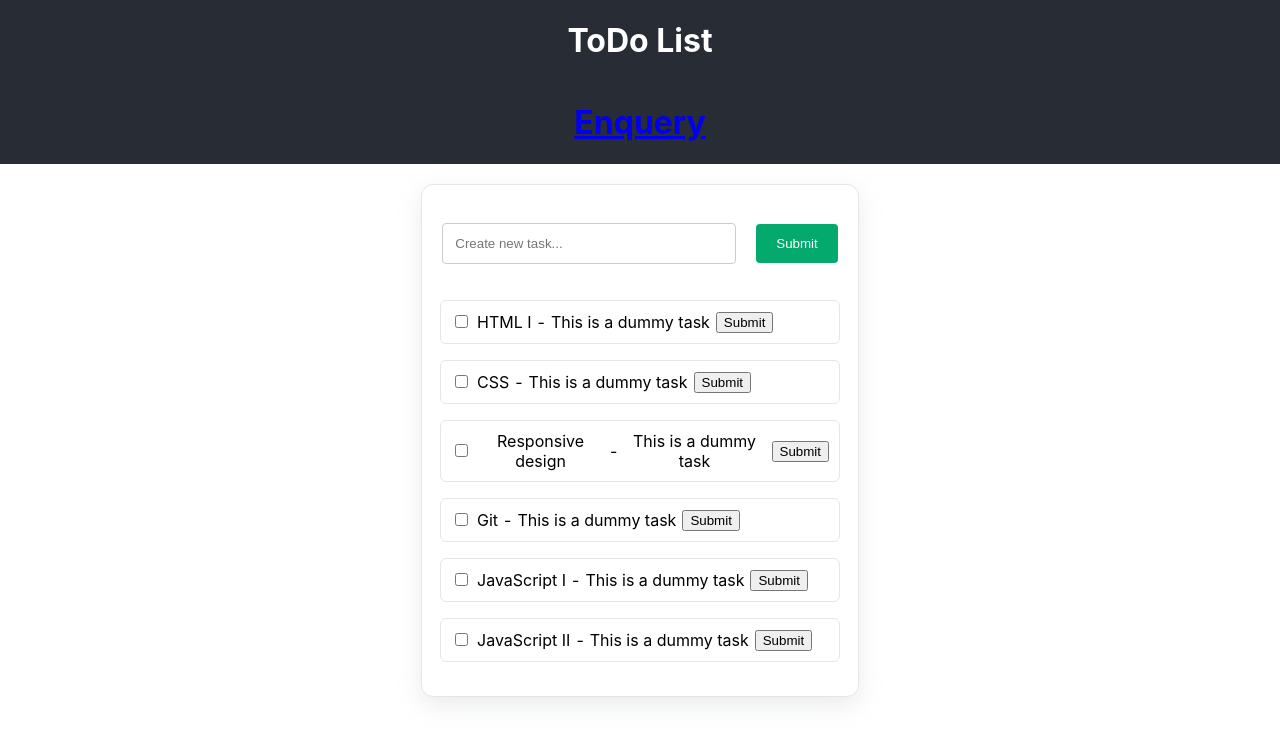
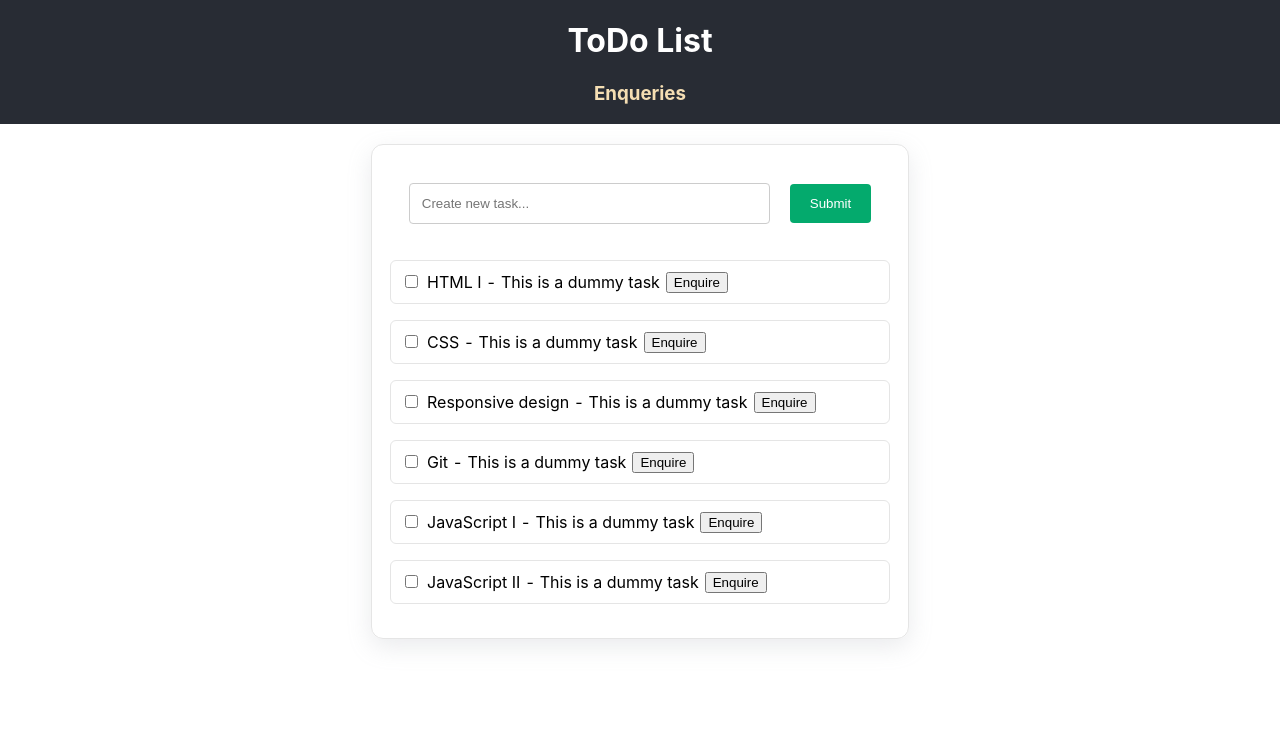
Before and after one commit to madhulisabanik/react-redux-training, a React (Create React App) app: page / in a window 1280 px wide. Shown: the top 740 px of the page. Built offline with nearby package versions, Linux system fonts and the light colour scheme.

Commit message:
Redux added

```diff
--- a/package.json
+++ b/package.json
@@ -8,8 +8,10 @@
     "@testing-library/user-event": "^13.5.0",
     "react": "^18.2.0",
     "react-dom": "^18.2.0",
+    "react-redux": "^8.0.4",
     "react-router-dom": "^6.4.2",
     "react-scripts": "5.0.1",
+    "redux": "^4.2.0",
     "web-vitals": "^2.1.4"
   },
   "scripts": {
--- a/src/App.css
+++ b/src/App.css
@@ -39,7 +39,7 @@
 	display: flex;
 	flex-direction: column;
 	gap: 12px;
-	width: 400px;
+	width: 500px;
 	box-shadow: rgba(149, 157, 165, 0.2) 0px 8px 24px;
 }
 
@@ -79,6 +79,29 @@
   background-color: #45a049;
 }
 
+.enquery-btn {
+  background-color: #24a0ed;
+  color: white;
+  padding: 12px 20px;
+  border: none;
+  border-radius: 4px;
+  cursor: pointer;
+}
+
+.enquery-btn:hover {
+  background-color: #1181e9;
+}
+
+.link {
+  text-decoration: none;
+  color: wheat;
+}
+
+.link:hover {
+  text-decoration: none;
+  color: aquamarine;
+}
+
 @keyframes App-logo-spin {
   from {
     transform: rotate(0deg);
--- a/src/components/Enquery.jsx
+++ b/src/components/Enquery.jsx
@@ -29,7 +29,7 @@ export default function Enquery() {
             </ul>
         </div>
     )
-});
+  });
 
 
   return (
--- a/src/components/Header.js
+++ b/src/components/Header.js
@@ -2,10 +2,10 @@ import { Link } from "react-router-dom";
 
 function Header() {
     return (
-        <>
-        <h1>ToDo List</h1>
-        <Link to="/enquery"><h1>Enquery</h1></Link>
-        </>
+        <div>
+            <h1>ToDo List</h1>
+            <Link to="/enquery" className="link"><h3>Enqueries</h3></Link>
+        </div>
     );
 }
 
--- a/src/components/Todo.js
+++ b/src/components/Todo.js
@@ -70,7 +70,7 @@ export default function Todo(props) {
                     {item.isChecked ? <i className="fa-solid fa-check"></i> : <input type="checkbox" id={item.id} onClick={handleChecked} />}
                     <li>{item.task}</li> - <li>{item.description}</li>
                     {/* <li><input onClick={() => {console.log(item.id); setFormVisibilityState(true);}} type="submit" value="Enquery" id={item.id} /></li> */}
-                    <li><button onClick={() => setForm((prev) => !prev)}>Submit</button></li>
+                    <li><button onClick={() => setForm((prev) => !prev)}>Enquire</button></li>
                 </ul>
             </div>
         )
@@ -81,14 +81,16 @@ export default function Todo(props) {
             <div>
                 <input type="text" value={task} placeholder="Create new task..." className="create-task-box" onChange={handleChange} />
                 <input type="submit" value="Submit" className="create-task-submit-btn" onClick={handleClick} />
+
+                {
+                    form ? <div>
+                        <input type="text" value={enquery} placeholder="Post enquery..." className="create-task-box" onChange={handleEnquery}/>
+                        <input type="submit" value="Submit" className="enquery-btn" onClick={handleFormSubmit}/>
+                    </div> : null
+                }
+
                 {todoList}
             </div>
-            {
-                form ? <div>
-                    <input type="text" value={enquery} placeholder="Post enquery..." className="create-task-box" onChange={handleEnquery}/>
-                    <input type="submit" value="Submit" className="create-task-submit-btn" onClick={handleFormSubmit}/>
-                </div> : null
-            }
         </>
     );
 }
--- a/todo.json
+++ b/todo.json
@@ -49,6 +49,10 @@
     {
       "id": 915,
       "query": "Test Data"
+    },
+    {
+      "id": 516,
+      "query": "test"
     }
   ]
 }
```
Also changed, not shown: src/redux/enqueries/enqueryAction.js (added), src/redux/enqueries/enqueryReducer.js (added), src/redux/enqueries/enqueryTypes.js (added), src/redux/store.js (added), 1 other file (tests, documents, lock files or other folders).
